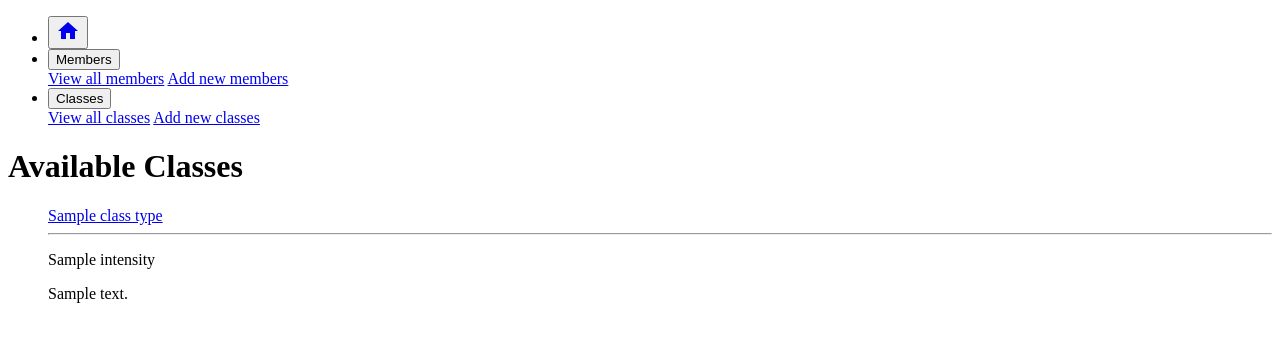
After one commit to AnnaW86/gym_manager, a Flask app: page /class_types in a window 1280 px wide. The commit adds this page. Shown: the top 342 px of the page. Run offline with Flask 2, Linux system fonts and the light colour scheme; a database or web service that is not in the repository returns one stand-in record (values such as "Sample title"); some libraries are stand-ins or nearby versions.

Commit message:
added class_types_repository.select_all(), index route for class_types and index.html

```diff
--- a/app.py
+++ b/app.py
@@ -1,10 +1,12 @@
 from flask import Flask, render_template
 
 from controllers.members_controller import members_blueprint
+from controllers.class_types_controller import class_types_blueprint
 
 app = Flask(__name__)
 
 app.register_blueprint(members_blueprint)
+app.register_blueprint(class_types_blueprint)
 
 @app.route("/")
 def main():
--- /dev/null
+++ b/controllers/class_types_controller.py
@@ -0,0 +1,11 @@
+from flask import Blueprint, render_template, request, redirect
+
+from models.class_type import ClassType
+from repositories import class_type_repository
+
+class_types_blueprint = Blueprint("class_types", __name__)
+
+# INDEX
+@class_types_blueprint.route("/class_types")
+def class_types():
+    return render_template("class_types/index.html", class_types = class_type_repository.select_all())
--- a/controllers/members_controller.py
+++ b/controllers/members_controller.py
@@ -1,4 +1,4 @@
-from flask import Blueprint, redirect, render_template, request
+from flask import Blueprint, render_template, request, redirect
 
 from models.member import Member
 from repositories import member_repository
--- a/repositories/class_type_repository.py
+++ b/repositories/class_type_repository.py
@@ -16,3 +16,12 @@ def save(class_type):
 def delete_all():
     sql = "DELETE FROM class_types"
     run_sql(sql)
+
+def select_all():
+    class_types = []
+    sql = "SELECT * FROM class_types"
+    results = run_sql(sql)
+    for row in results:
+        class_type = ClassType(row['title'], row['intensity'], row['description'], row['id'])
+        class_types.append(class_type)
+    return class_types
--- a/templates/base.html
+++ b/templates/base.html
@@ -30,8 +30,8 @@
                     <div class="dropdown">
                         <button class="dropbtn"> Classes</button>
                         <div class="dropdown-content">
-                            <a href="/gym_classes">View all classes</a>
-                            <a href="/gym_classes/new">Add new classes</a>
+                            <a href="/class_types">View all classes</a>
+                            <a href="/class_types/new">Add new classes</a>
                         </div>
                     </div>
                 </li>
--- /dev/null
+++ b/templates/class_types/index.html
@@ -0,0 +1,18 @@
+{% extends 'base.html' %}
+
+{% block content %}
+
+<h1>Available Classes</h1>
+
+<ul>
+    {% for class_type in class_types %}
+        <div>
+            <a href="/class_types/{{ class_type.id }}">{{ class_type.title }}</a>
+            <hr>
+            <p>{{ class_type.intensity }}</p>
+            <p>{{ class_type.description }} </p>
+        </div>
+    {% endfor %}
+</ul>
+
+{% endblock content %}
```
